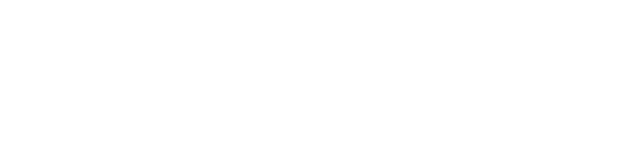
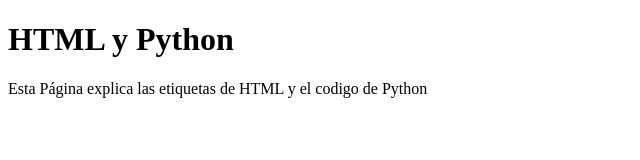
Before and after one commit to LestherSVS/Clase2-Jueves, a plain HTML site: page index.html in a window 1280 px wide. Shown: the whole page, without its empty margins (0-640 px from the left). Drawn offline with Linux system fonts and the light colour scheme.

Commit message:
agregamos un header

```diff
--- a/index.html
+++ b/index.html
@@ -7,5 +7,9 @@
     <link rel="icon" href="./imagenes/html5.png">
 </head>
 <body>
+    <header>
+        <h1>HTML y Python</h1>
+        <p>Esta Página explica las etiquetas de HTML y el codigo de Python</p>
+    </header>
 
 </body>
```
